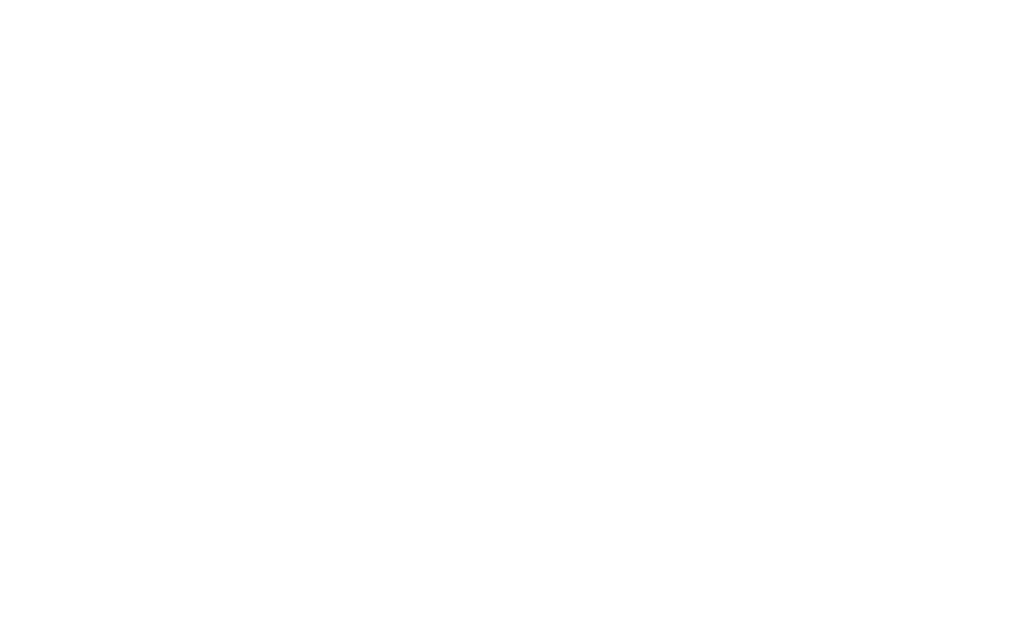
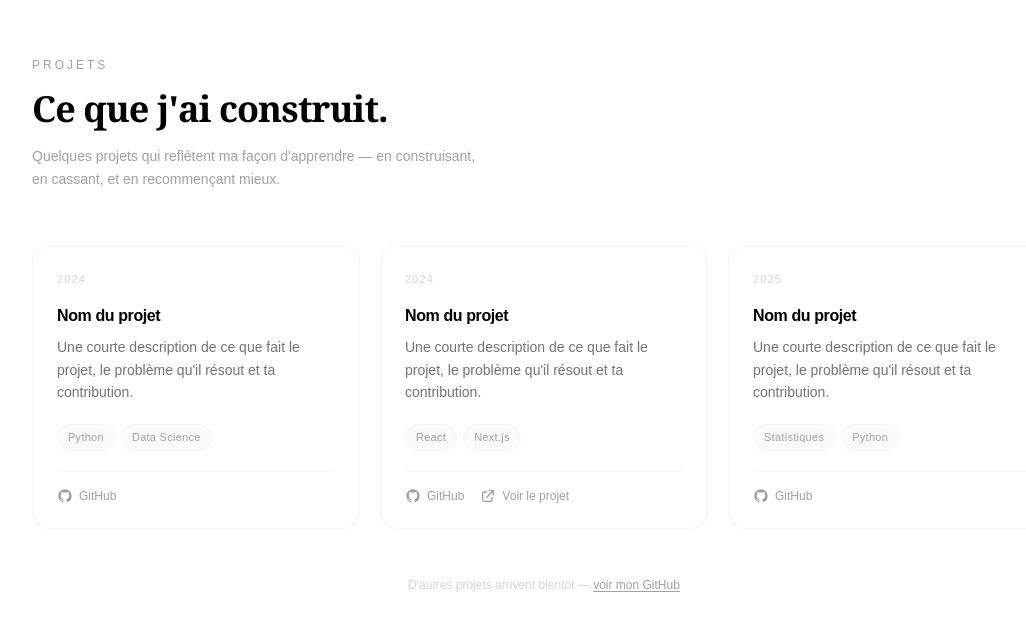
Before and after one commit to Ingeniir/Portfolio, a Next.js app: page / in a window 1280 px wide. Shown: the part 1882-2512 px from the top of the page, without its empty margins (96-1122 px from the left). Before the commit the page ends 1811 px from the top, so only its background shows below. Built offline with nearby package versions, Linux system fonts and the light colour scheme.

Commit message:
Initialisation de Projects

```diff
--- /dev/null
+++ b/app/components/Projects.tsx
@@ -0,0 +1,194 @@
+"use client";
+
+import { motion } from "motion/react";
+
+type Project = {
+  title: string;
+  description: string;
+  tags: string[];
+  href?: string;
+  github?: string;
+  year: string;
+};
+
+// ✏️ Ajoute tes projets ici
+const projects: Project[] = [
+  {
+    title: "Nom du projet",
+    description:
+      "Une courte description de ce que fait le projet, le problème qu'il résout et ta contribution.",
+    tags: ["Python", "Data Science"],
+    github: "https://github.com/",
+    year: "2024",
+  },
+  {
+    title: "Nom du projet",
+    description:
+      "Une courte description de ce que fait le projet, le problème qu'il résout et ta contribution.",
+    tags: ["React", "Next.js"],
+    href: "https://",
+    github: "https://github.com/",
+    year: "2024",
+  },
+  {
+    title: "Nom du projet",
+    description:
+      "Une courte description de ce que fait le projet, le problème qu'il résout et ta contribution.",
+    tags: ["Statistiques", "Python"],
+    github: "https://github.com/",
+    year: "2025",
+  },
+];
+
+// Icône GitHub
+function IconGithub() {
+  return (
+    <svg viewBox="0 0 24 24" className="w-4 h-4" fill="currentColor">
+      <path d="M12 2C6.477 2 2 6.484 2 12.017c0 4.425 2.865 8.18 6.839 9.504.5.092.682-.217.682-.483 0-.237-.008-.868-.013-1.703-2.782.605-3.369-1.343-3.369-1.343-.454-1.158-1.11-1.466-1.11-1.466-.908-.62.069-.608.069-.608 1.003.07 1.531 1.032 1.531 1.032.892 1.53 2.341 1.088 2.91.832.092-.647.35-1.088.636-1.338-2.22-.253-4.555-1.113-4.555-4.951 0-1.093.39-1.988 1.029-2.688-.103-.253-.446-1.272.098-2.65 0 0 .84-.27 2.75 1.026A9.564 9.564 0 0112 6.844c.85.004 1.705.115 2.504.337 1.909-1.296 2.747-1.027 2.747-1.027.546 1.379.202 2.398.1 2.651.64.7 1.028 1.595 1.028 2.688 0 3.848-2.339 4.695-4.566 4.943.359.309.678.92.678 1.855 0 1.338-.012 2.419-.012 2.747 0 .268.18.58.688.482A10.019 10.019 0 0022 12.017C22 6.484 17.522 2 12 2z" />
+    </svg>
+  );
+}
+
+// Icône lien externe
+function IconExternal() {
+  return (
+    <svg viewBox="0 0 24 24" className="w-4 h-4" fill="none" stroke="currentColor" strokeWidth={2}>
+      <path strokeLinecap="round" strokeLinejoin="round" d="M10 6H6a2 2 0 00-2 2v10a2 2 0 002 2h10a2 2 0 002-2v-4M14 4h6m0 0v6m0-6L10 14" />
+    </svg>
+  );
+}
+
+function ProjectCard({ project, index }: { project: Project; index: number }) {
+  return (
+    <motion.div
+      initial={{ opacity: 0, y: 24 }}
+      whileInView={{ opacity: 1, y: 0 }}
+      viewport={{ once: true }}
+      transition={{ duration: 0.5, delay: index * 0.1 }}
+      className="group relative flex flex-col border border-neutral-100 rounded-2xl p-6 bg-white hover:border-neutral-300 transition-all duration-300 hover:shadow-sm"
+    >
+      {/* Year badge */}
+      <span className="text-[11px] uppercase tracking-widest text-neutral-300 mb-4">
+        {project.year}
+      </span>
+
+      {/* Title */}
+      <h3 className="text-base font-semibold text-black mb-2 tracking-tight">
+        {project.title}
+      </h3>
+
+      {/* Description */}
+      <p className="text-sm text-neutral-500 leading-relaxed flex-1 mb-5">
+        {project.description}
+      </p>
+
+      {/* Tags */}
+      <div className="flex flex-wrap gap-1.5 mb-5">
+        {project.tags.map((tag) => (
+          <span
+            key={tag}
+            className="text-[11px] bg-neutral-50 text-neutral-400 border border-neutral-100 px-2.5 py-1 rounded-full tracking-wide"
+          >
+            {tag}
+          </span>
+        ))}
+      </div>
+
+      {/* Links */}
+      <div className="flex items-center gap-4 pt-4 border-t border-neutral-100">
+        {project.github && (
+          <a
+            href={project.github}
+            target="_blank"
+            rel="noopener noreferrer"
+            className="flex items-center gap-1.5 text-xs text-neutral-400 hover:text-black transition-colors duration-200"
+          >
+            <IconGithub />
+            GitHub
+          </a>
+        )}
+        {project.href && (
+          <a
+            href={project.href}
+            target="_blank"
+            rel="noopener noreferrer"
+            className="flex items-center gap-1.5 text-xs text-neutral-400 hover:text-black transition-colors duration-200"
+          >
+            <IconExternal />
+            Voir le projet
+          </a>
+        )}
+      </div>
+    </motion.div>
+  );
+}
+
+export default function Projects() {
+  return (
+    <section id="projects" className="py-32 px-8">
+      <div className="max-w-5xl mx-auto">
+
+        {/* Section label */}
+        <motion.p
+          initial={{ opacity: 0, y: 10 }}
+          whileInView={{ opacity: 1, y: 0 }}
+          viewport={{ once: true }}
+          transition={{ duration: 0.5 }}
+          className="text-xs tracking-[0.25em] uppercase text-neutral-400 mb-4"
+        >
+          Projets
+        </motion.p>
+
+        {/* Heading */}
+        <motion.h2
+          initial={{ opacity: 0, y: 16 }}
+          whileInView={{ opacity: 1, y: 0 }}
+          viewport={{ once: true }}
+          transition={{ duration: 0.55, delay: 0.1 }}
+          className="text-3xl md:text-4xl font-semibold tracking-tight text-black mb-4"
+          style={{ fontFamily: "'Georgia', serif" }}
+        >
+          Ce que j'ai construit.
+        </motion.h2>
+
+        <motion.p
+          initial={{ opacity: 0, y: 10 }}
+          whileInView={{ opacity: 1, y: 0 }}
+          viewport={{ once: true }}
+          transition={{ duration: 0.5, delay: 0.18 }}
+          className="text-neutral-400 text-sm mb-14 max-w-md leading-relaxed"
+        >
+          Quelques projets qui reflètent ma façon d'apprendre — en construisant,
+          en cassant, et en recommençant mieux.
+        </motion.p>
+
+        {/* Grid */}
+        <div className="grid grid-cols-1 sm:grid-cols-2 lg:grid-cols-3 gap-5">
+          {projects.map((project, i) => (
+            <ProjectCard key={i} project={project} index={i} />
+          ))}
+        </div>
+
+        {/* Bottom note */}
+        <motion.p
+          initial={{ opacity: 0 }}
+          whileInView={{ opacity: 1 }}
+          viewport={{ once: true }}
+          transition={{ duration: 0.5, delay: 0.4 }}
+          className="text-xs text-neutral-300 text-center mt-12"
+        >
+          D'autres projets arrivent bientôt —{" "}
+          <a
+            href="https://github.com/"
+            target="_blank"
+            rel="noopener noreferrer"
+            className="text-neutral-400 hover:text-black transition-colors duration-200 underline underline-offset-2"
+          >
+            voir mon GitHub
+          </a>
+        </motion.p>
+
+      </div>
+    </section>
+  );
+}
--- a/app/page.tsx
+++ b/app/page.tsx
@@ -3,12 +3,14 @@
 import { About } from "./components/About";
 import { Hero } from "./components/Hero";
 import { Navbar } from "./components/Navbar";
+import Projects from "./components/Projects";
 
 export default function Home() {
   return (
     <main>
       <Hero />
       <About />
+      <Projects />
     </main>
   )
 }
```
